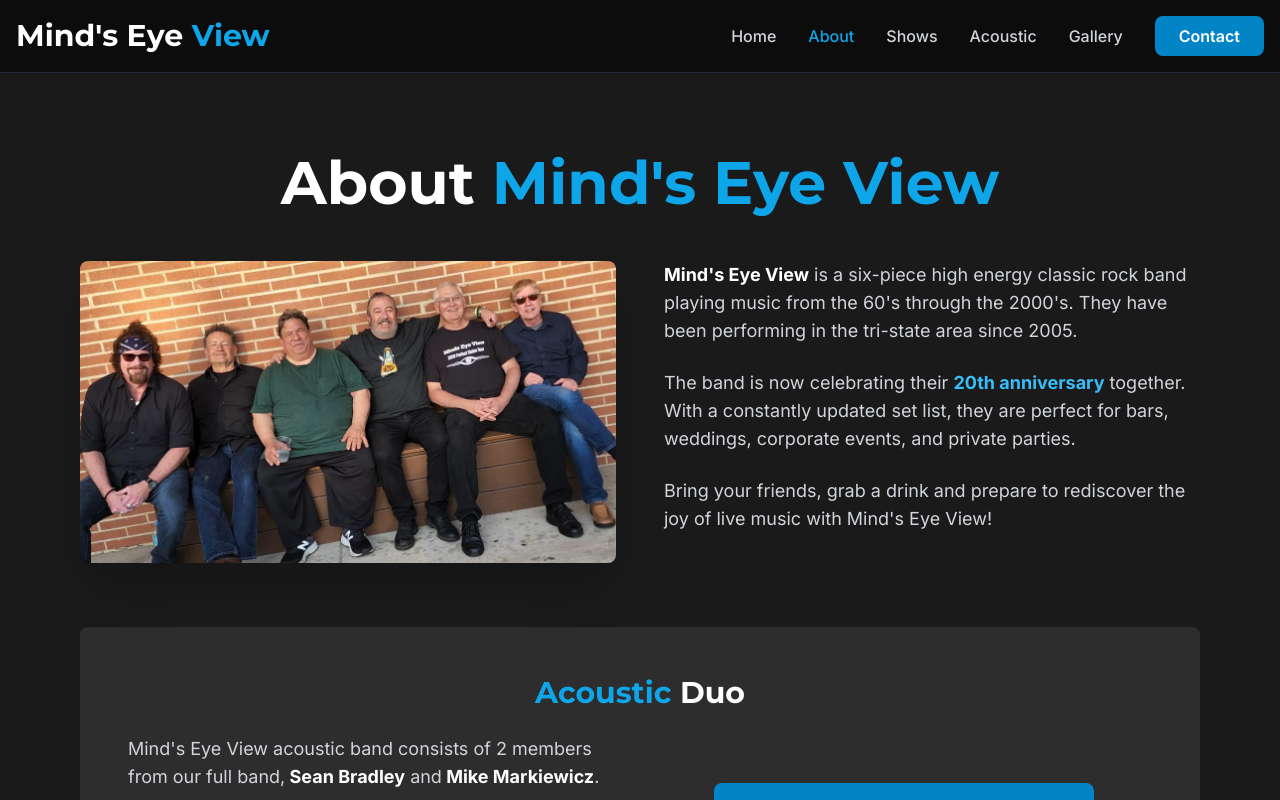
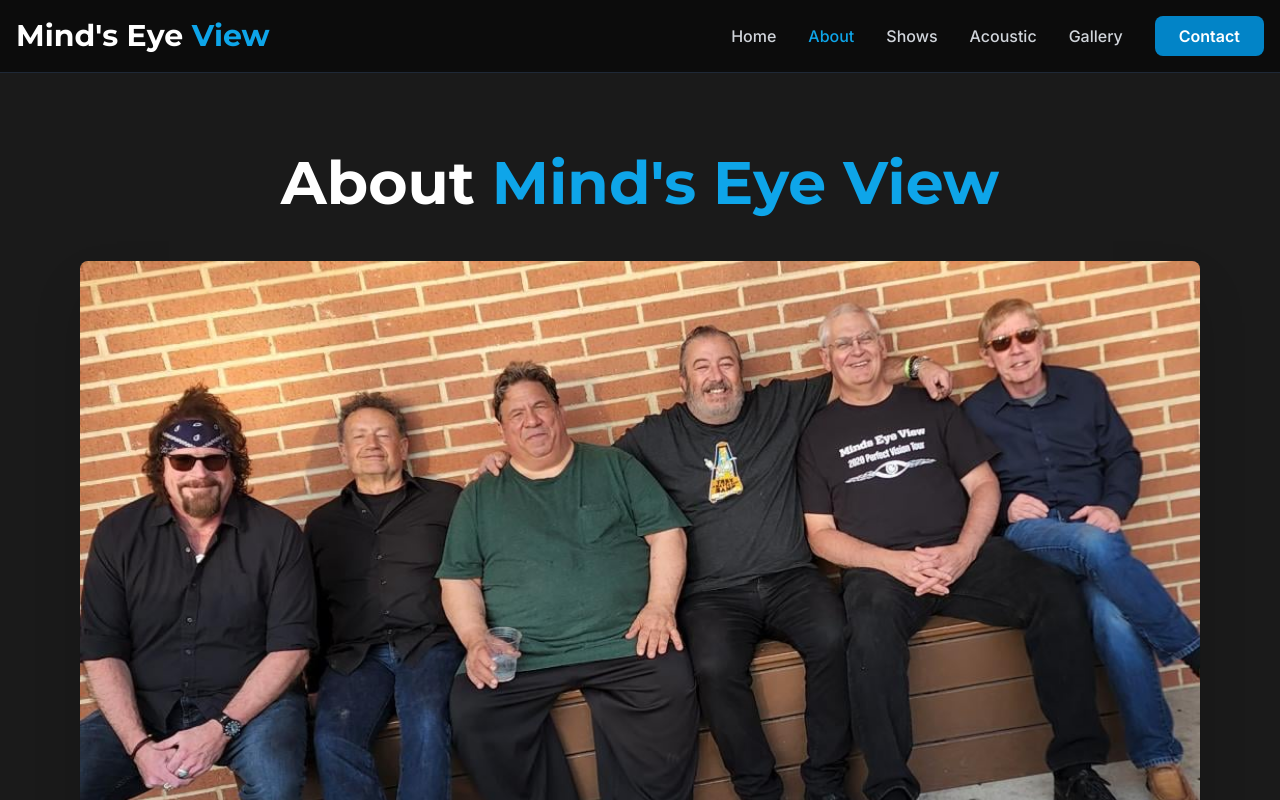
Before and after one commit to SkyNet-90/MindsEyeView_Website, a Next.js app: page /about in a window 1280 px wide. Shown: the top 800 px of the page. Built offline with nearby package versions, Linux system fonts and the light colour scheme; no server answers.

Commit message:
Simplify band photo layout - full width display for all devices

```diff
--- a/src/app/about/page.tsx
+++ b/src/app/about/page.tsx
@@ -14,17 +14,18 @@ export default function AboutPage() {
           About <span className="text-primary-500">Mind's Eye View</span>
         </h1>
 
-        <div className="grid md:grid-cols-2 gap-12 mb-16">
-          <div className="rounded-lg overflow-x-auto overflow-y-hidden shadow-2xl bg-rock-darker">
+        <div className="mb-12">
+          <div className="rounded-lg overflow-hidden shadow-2xl mb-8">
             <Image
               src="/images/band-photo.jpg"
               alt="Mind's Eye View Band"
               width={1080}
               height={608}
-              className="w-full min-w-[600px] md:min-w-0 h-auto"
+              className="w-full h-auto"
+              priority
             />
           </div>
-          <div className="space-y-6 text-lg text-gray-300">
+          <div className="space-y-6 text-lg text-gray-300 max-w-4xl mx-auto">
             <p>
               <strong className="text-white">Mind's Eye View</strong> is a six-piece high energy classic rock band
               playing music from the 60's through the 2000's. They have been performing in the tri-state area
```
